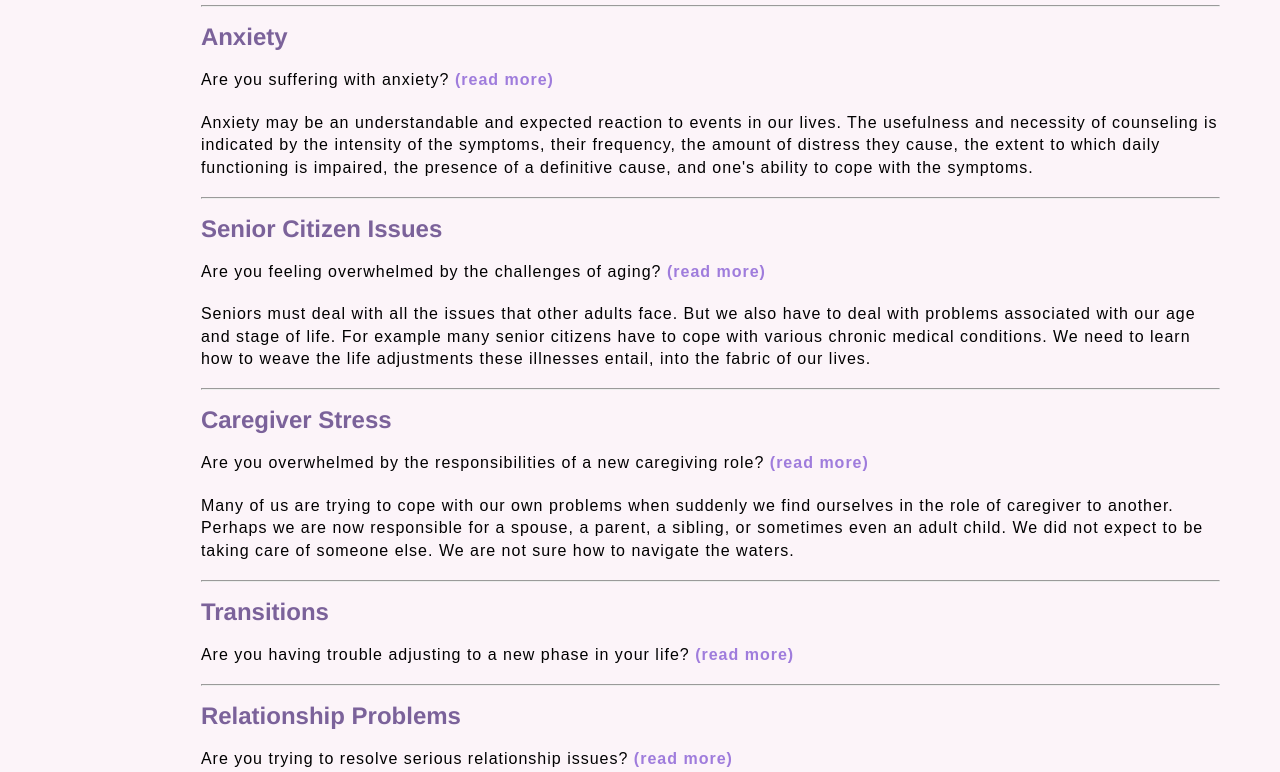
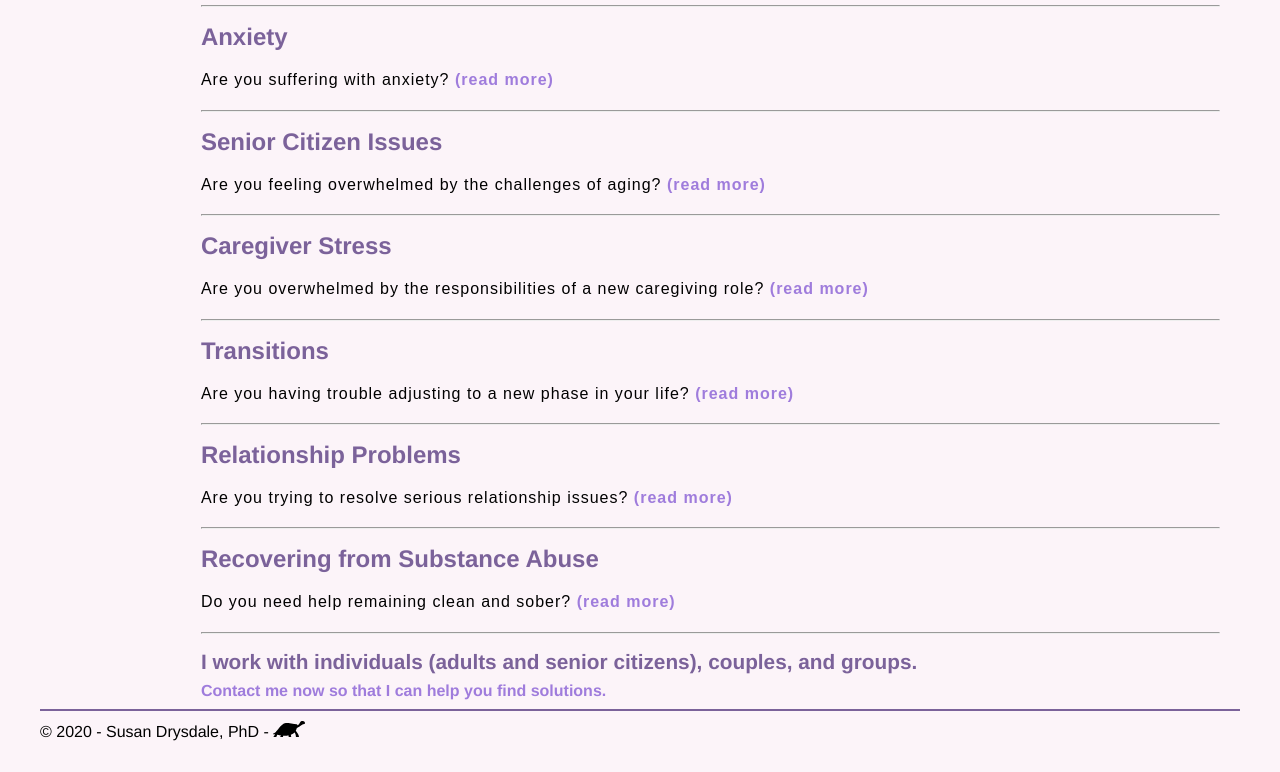
Before and after one commit to AbsorbingChaos/drsusandrysdale-com, a plain HTML site: page public/services/index.html in a window 1280 px wide. Shown: the part 535-1307 px from the top of the page. After the commit the page ends 1285 px from the top, so only its background shows below. Drawn offline with Linux system fonts and the light colour scheme; a web font is replaced by a local one.

Commit message:
remove extra paragraphs on services

```diff
--- a/public/services/index.html
+++ b/public/services/index.html
@@ -382,17 +382,14 @@
 
         <h2>Anxiety</h2>
         <p>Are you suffering with anxiety? <a href="#">(read more)</a></p>
-        <p>Anxiety may be an understandable and expected reaction to events in our lives. The usefulness and necessity of counseling is indicated by the intensity of the symptoms, their frequency, the amount of distress they cause, the extent to which daily functioning is impaired, the presence of a definitive cause, and one's ability to cope with the symptoms.</p>
         <hr />
 
         <h2>Senior Citizen Issues</h2>
         <p>Are you feeling overwhelmed by the challenges of aging? <a href="#">(read more)</a></p>
-        <p>Seniors must deal with all the issues that other adults face. But we also have to deal with problems associated with our age and stage of life. For example many senior citizens have to cope with various chronic medical conditions. We need to learn how to weave the life adjustments these illnesses entail, into the fabric of our lives.</p>
         <hr />
 
         <h2>Caregiver Stress</h2>
         <p>Are you overwhelmed by the responsibilities of a new caregiving role? <a href="#">(read more)</a></p>
-        <p>Many of us are trying to cope with our own problems when suddenly we find ourselves in the role of caregiver to another. Perhaps we are now responsible for a spouse, a parent, a sibling, or sometimes even an adult child. We did not expect to be taking care of someone else. We are not sure how to navigate the waters.</p>
         <hr />
 
         <h2>Transitions</h2>
```
